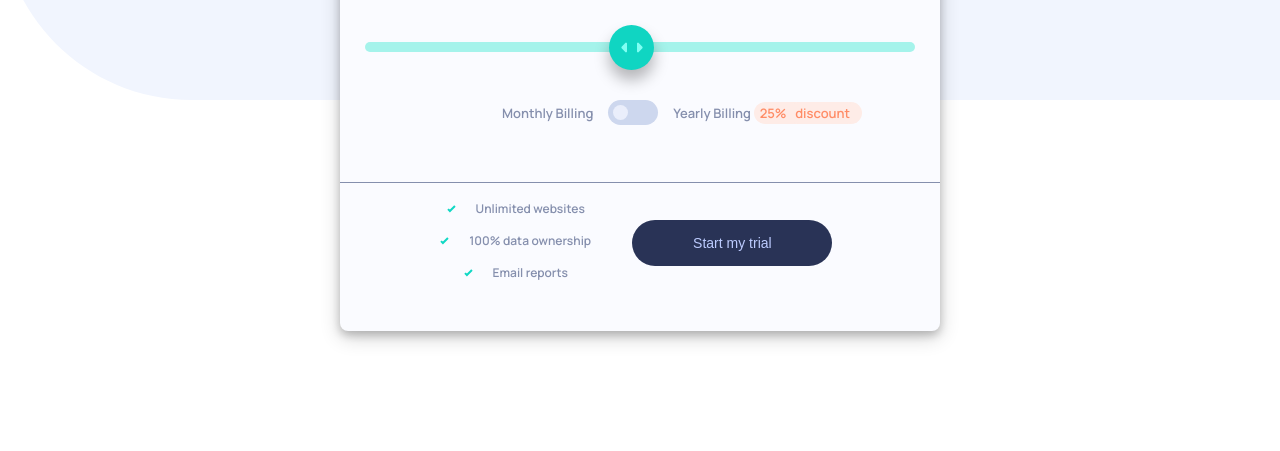
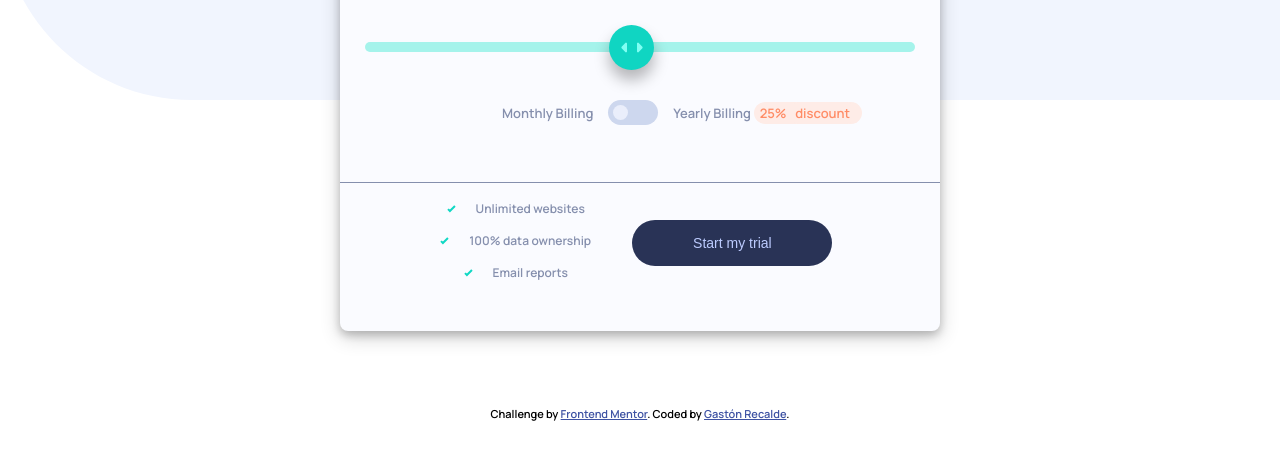
Before and after one commit to Gaston-Recalde/interactive-pircing-component, a plain HTML site: page index.html in a window 1280 px wide. Shown: the part 349-800 px from the top of the page. Drawn offline with Linux system fonts and the light colour scheme.

Commit message:
Proyecto terminado

```diff
--- a/index.html
+++ b/index.html
@@ -29,18 +29,11 @@
 
           <span class="card__span">100k Pageviews</span>
 
-          <!-- <div class="card__progress">
-            <div class="progress-btn">
-              <img src="./images/icon-slider.svg" alt="Icon slider">
-            </div>
-          </div> -->
-
           <form action="#" class="card__form">
             <input type="range" id="range" class="slider" name="range" min="1" max="32" value="16" step="1">
           </form>
 
           <h2>$<span class="price">16.00</span><p class="card__price"> / month</p></h2>
-          <!-- <span class="price">$16.00</span><p class="card__price"> / month</p> -->
 
           <div class="card__billing">
             <p>Monthly Billing</p>
@@ -49,7 +42,6 @@
           </div>
 
         </div>
-        <!-- <hr> -->
 
         <div class="card__pack">
           <div class="pack-info">
@@ -72,15 +64,14 @@
 
       </div>
 
-
     </main>
 
   </div>
 
-  <!-- <div class="attribution">
+  <div class="attribution">
     Challenge by <a href="https://www.frontendmentor.io?ref=challenge" target="_blank">Frontend Mentor</a>.
     Coded by <a href="https://gaston-recalde-portafolio.netlify.app" target="_blank">Gastón Recalde</a>.
-  </div> -->
+  </div>
 
   <script src="./js/main.js"></script>
 </body>
--- a/sass/_general.scss
+++ b/sass/_general.scss
@@ -17,5 +17,5 @@ body{
     background-repeat: no-repeat;
 }
 
-.attribution { font-size: 11px; text-align: center; }
+.attribution { font-size: 11px; text-align: center; margin-bottom: 15px; }
 .attribution a { color: hsl(228, 45%, 44%); }
--- a/sass/_main.scss
+++ b/sass/_main.scss
@@ -1,7 +1,6 @@
 .container{
     width: 90%;
     margin: 75px auto;
-    // margin-top: 50px;
 
     .header{
         width: 100%;
```
Also changed, not shown: js/main.js (+0 -17 lines), css/style.css, 4 other files.
